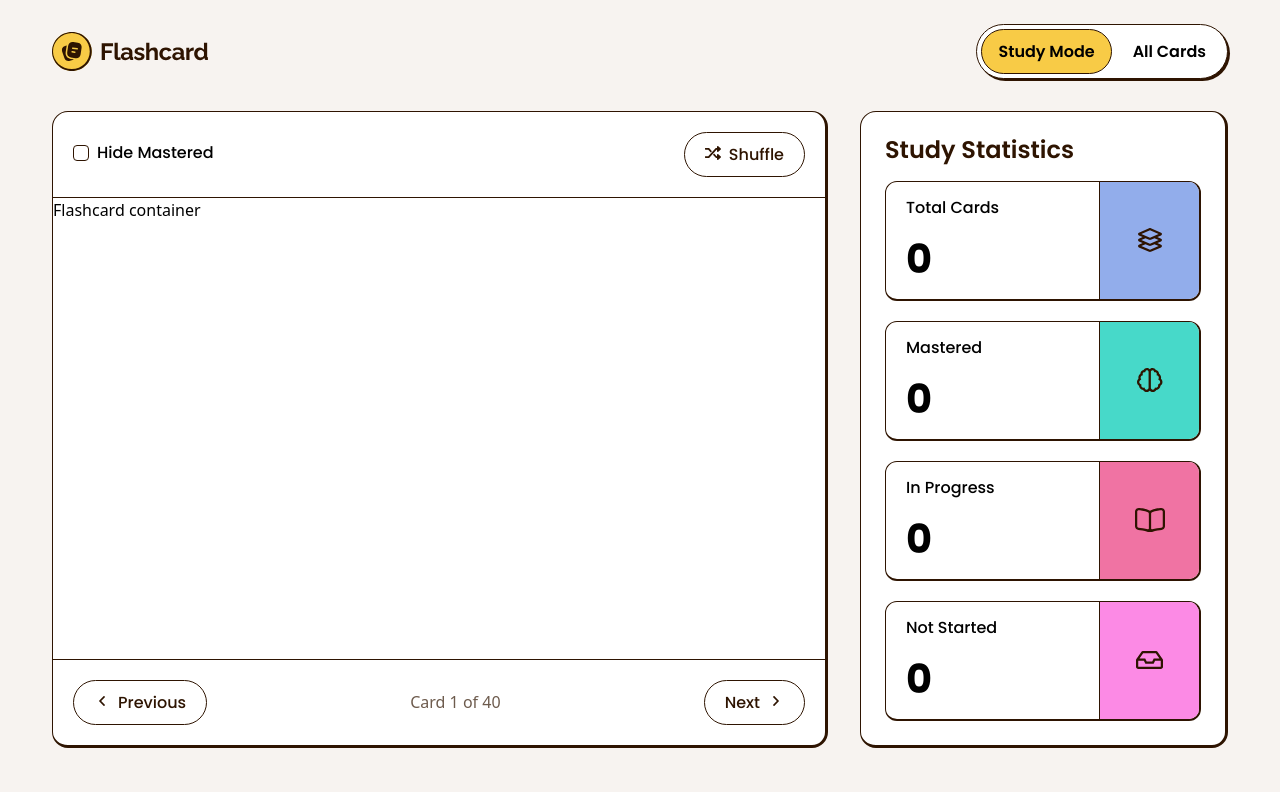
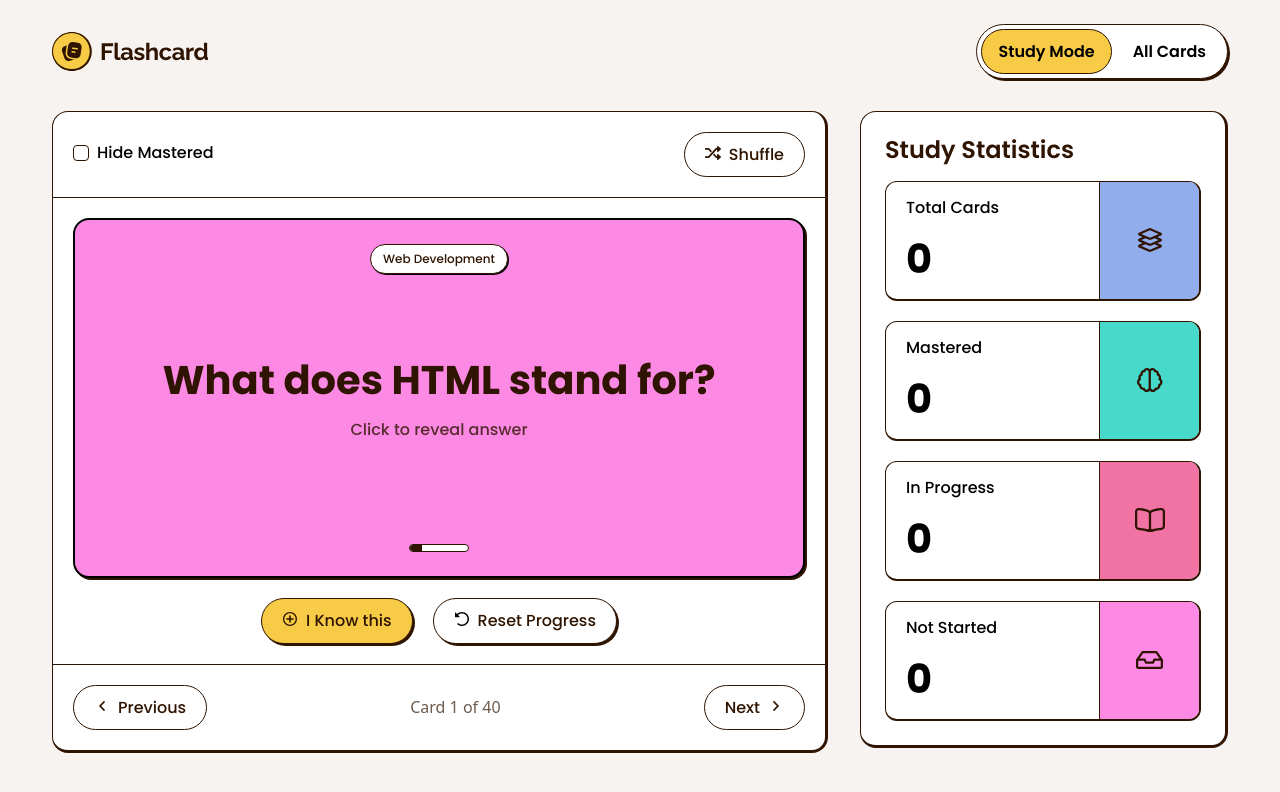
Before and after one commit to mcwojdzinski/flashcard-app, an Angular app: page / in a window 1280 px wide. Shown: the top 792 px of the page. Built offline with nearby package versions, Linux system fonts and the light colour scheme.

Commit message:
feat: Add flashcard container with content + progress bar tweaks

```diff
--- a/src/app/components/shared/progress-bar/progress-bar.html
+++ b/src/app/components/shared/progress-bar/progress-bar.html
@@ -1,3 +1,3 @@
-<div class="w-15 h-2 border border-neutral-900 rounded-full overflow-hidden">
+<div class="w-15 h-2 border border-neutral-900 rounded-full overflow-hidden bg-neutral-0">
   <div class="bg-neutral-900 h-full" [style.width.px]="progress() * 12"></div>
 </div>
--- /dev/null
+++ b/src/app/views/study-mode-component/flashcard-section/flashcard-container/flashcard-container.html
@@ -0,0 +1,7 @@
+<div class="h-full w-full p-5 flex flex-col items-stretch gap-5">
+  <app-flashcard-content class="h-full" />
+  <div class="flex flex-col justify-stretch sm:flex-row gap-5 items-center sm:justify-center">
+    <app-button type="primary" icon="/icon-circle-plus.svg" text="I Know this" />
+    <app-button type="secondary" text="Reset Progress" icon="/icon-reset.svg" />
+  </div>
+</div>
--- /dev/null
+++ b/src/app/views/study-mode-component/flashcard-section/flashcard-container/flashcard-content/flashcard-content.html
@@ -0,0 +1,8 @@
+<div class="relative rounded-16 border-2 shadow-input h-90 max-h-90 w-full bg-pink-400">
+  <app-tag class="absolute top-[24px] left-1/2 -translate-x-1/2" text="Web Development" />
+  <div class="absolute px-6 top-[50%] left-[50%] -translate-1/2 w-full">
+    <h1 class="tp1 text-center text-neutral-900 mb-4">What does HTML stand for?</h1>
+    <p class="tp4-medium text-center text-neutral-900 opacity-80">Click to reveal answer</p>
+  </div>
+  <app-progress-bar class="absolute left-[50%] bottom-[24px] -translate-x-1/2" />
+</div>
--- a/src/app/views/study-mode-component/flashcard-section/flashcard-section.html
+++ b/src/app/views/study-mode-component/flashcard-section/flashcard-section.html
@@ -10,7 +10,7 @@
     </div>
     <app-button type="border" text="Shuffle" icon="/icon-shuffle.svg" />
   </div>
-  <div class="border-b border-neutral-900 border-t h-[stretch]">Flashcard container</div>
+  <div class="border-b border-neutral-900 border-t h-[stretch]"><app-flashcard-container /></div>
   <div class="flex flex-row justify-between items-center p-5">
     <app-button type="border" text="Previous" icon="/icon-chevron-left.svg" />
     <p class="tp5 text-neutral-600">Card 1 of 40</p>
--- a/src/app/views/study-mode-component/flashcard-section/flashcard-section.ts
+++ b/src/app/views/study-mode-component/flashcard-section/flashcard-section.ts
@@ -1,10 +1,11 @@
 import { Component } from '@angular/core';
 import { Button } from "../../../components/shared/button/button";
 import { Checkbox } from "../../../components/shared/checkbox/checkbox";
+import { FlashcardContainer } from "./flashcard-container/flashcard-container";
 
 @Component({
   selector: 'app-flashcard-section',
-  imports: [Button, Checkbox],
+  imports: [Button, Checkbox, FlashcardContainer],
   templateUrl: './flashcard-section.html',
   styleUrl: './flashcard-section.css',
 })
```
Also changed, not shown: src/app/views/study-mode-component/flashcard-section/flashcard-container/flashcard-container.ts (added, +11 -0 lines), src/app/views/study-mode-component/flashcard-section/flashcard-container/flashcard-content/flashcard-content.ts (added, +11 -0 lines), src/app/views/study-mode-component/flashcard-section/flashcard-container/flashcard-container.css (added), src/app/views/study-mode-component/flashcard-section/flashcard-container/flashcard-content/flashcard-content.css (added), 2 other files (tests, documents, lock files or other folders).
